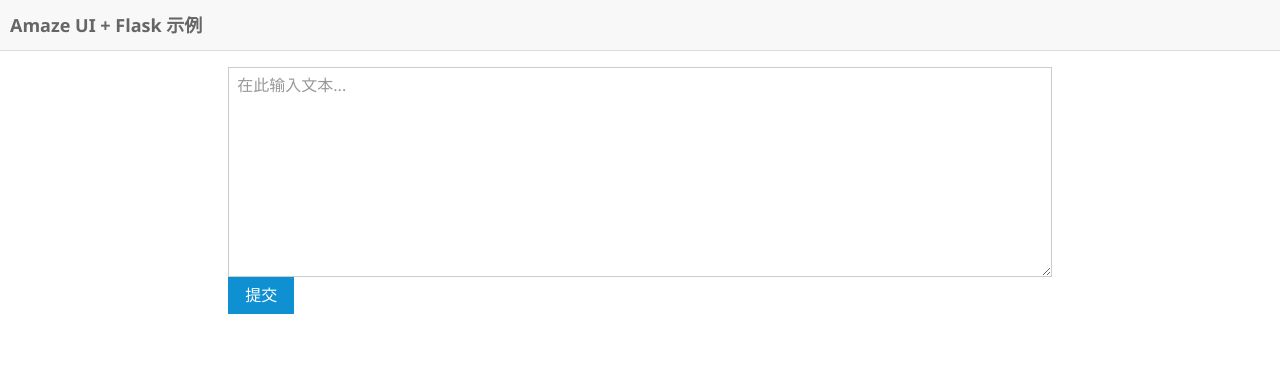
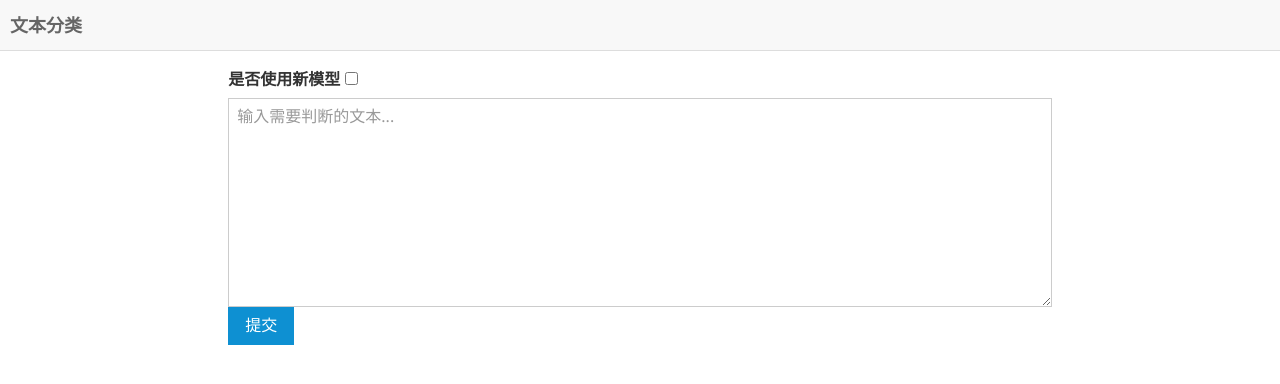
Before and after one commit to ifwonders/NLP, a Flask app: page / in a window 1280 px wide. Shown: the top 384 px of the page. Run offline with Flask 3, Linux system fonts and the light colour scheme; some web fonts are replaced.

Commit message:
完善了整个页面显示框架

```diff
--- a/app.py
+++ b/app.py
@@ -2,6 +2,8 @@ from flask import Flask
 from flask import jsonify
 from flask import render_template
 from flask import request
+
+from bin.best_classification_model import classification_model
 
 app = Flask(__name__)
 
@@ -15,9 +17,12 @@ def hello_world():  # put application's code here
 def process_text():
     data = request.get_json()
     text = data['text']
-    # 简单的文本处理：转换为大写
-    result = text.upper()
-    return jsonify({'result': result})
+    is_new_model = data['isNewModel']
+
+    model = classification_model(is_new_model=is_new_model)
+    prediction = model.predict_new_data(text)
+
+    return jsonify({'result': prediction})
 
 
 if __name__ == '__main__':
--- a/templates/classification.html
+++ b/templates/classification.html
@@ -2,20 +2,28 @@
 <html>
 <head>
     <meta charset="UTF-8">
-    <title>Amaze UI + Flask 示例</title>
+    <title>文本分类页</title>
     <!-- 引入 Amaze UI CSS 文件 -->
     <link rel="stylesheet" href="../static/assets/css/amazeui.min.css">
 </head>
 <body>
 <!-- 顶部导航栏 -->
 <header class="am-topbar">
-    <h1 class="am-topbar-brand">Amaze UI + Flask 示例</h1>
+    <h1 class="am-topbar-brand">文本分类</h1>
 </header>
+
+<!-- 勾选框 -->
+<div class="am-g">
+    <div class="am-u-md-8 am-u-md-offset-2">
+        <label for="isNewModel">是否使用新模型</label>
+        <input type="checkbox" id="isNewModel">
+    </div>
+</div>
 
 <!-- 文本输入区域 -->
 <div class="am-g">
     <div class="am-u-md-8 am-u-md-offset-2">
-        <textarea id="textInput" rows="10" class="am-form-field" placeholder="在此输入文本..."></textarea>
+        <textarea id="textInput" rows="10" class="am-form-field" placeholder="输入需要判断的文本..."></textarea>
         <button id="submitBtn" class="am-btn am-btn-primary">提交</button>
     </div>
 </div>
@@ -24,7 +32,7 @@
 <div class="am-g">
     <div class="am-u-md-8 am-u-md-offset-2">
         <div id="resultArea" class="am-alert am-alert-secondary" style="display:none;">
-            处理结果：<span id="resultText"></span>
+            输入文本的可能分类结果为：<span id="resultText"></span>
         </div>
     </div>
 </div>
@@ -43,11 +51,13 @@
                 return;
             }
 
+            var isNewModel = $('#isNewModel').prop('checked');
+
             $.ajax({
                 url: '/process_text',
                 type: 'POST',
                 contentType: 'application/json',
-                data: JSON.stringify({'text': text}),
+                data: JSON.stringify({'text': text, 'isNewModel': isNewModel}),
                 success: function (response) {
                     $('#resultArea').show();
                     $('#resultText').text(response.result);
```
Also changed, not shown: 1 other file.
